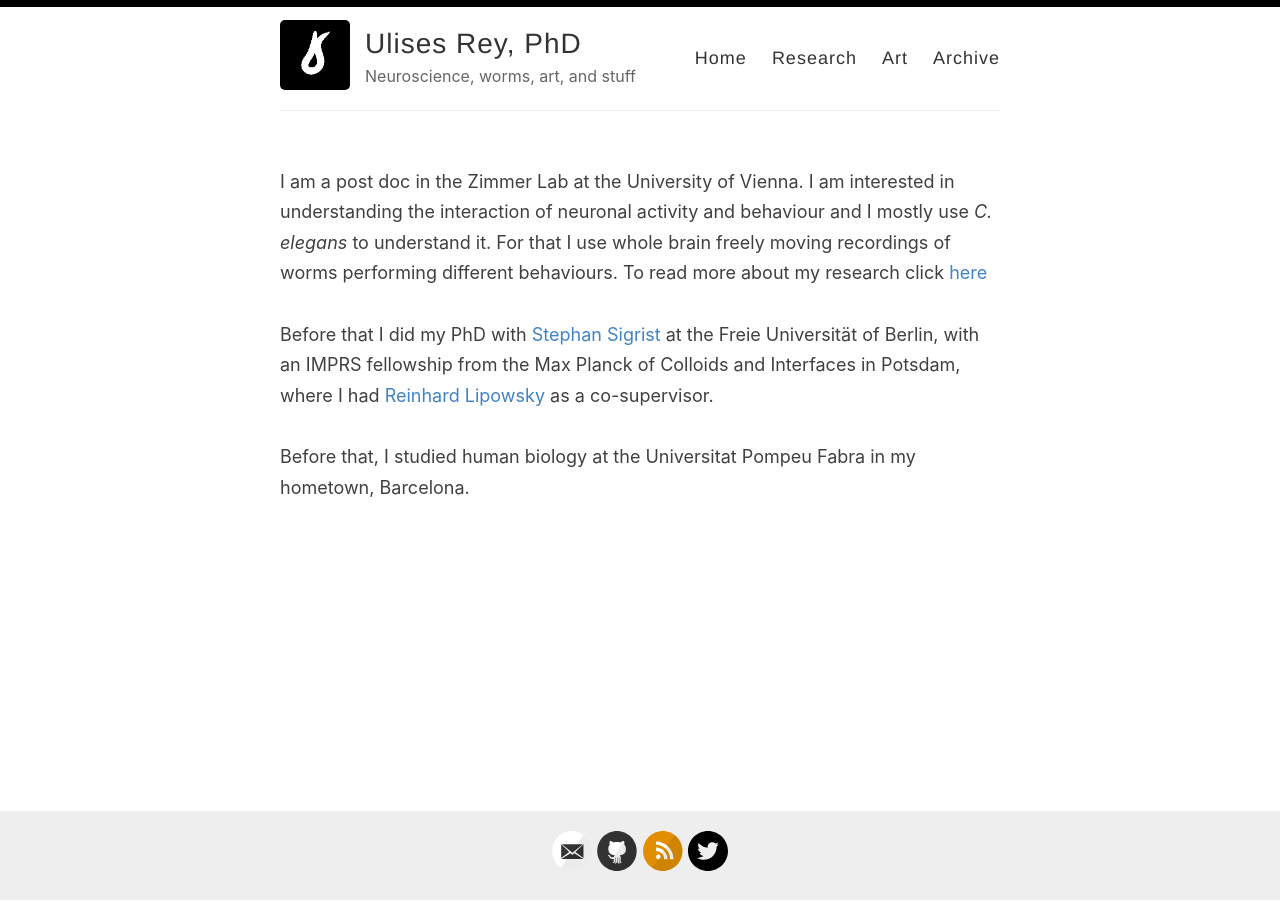
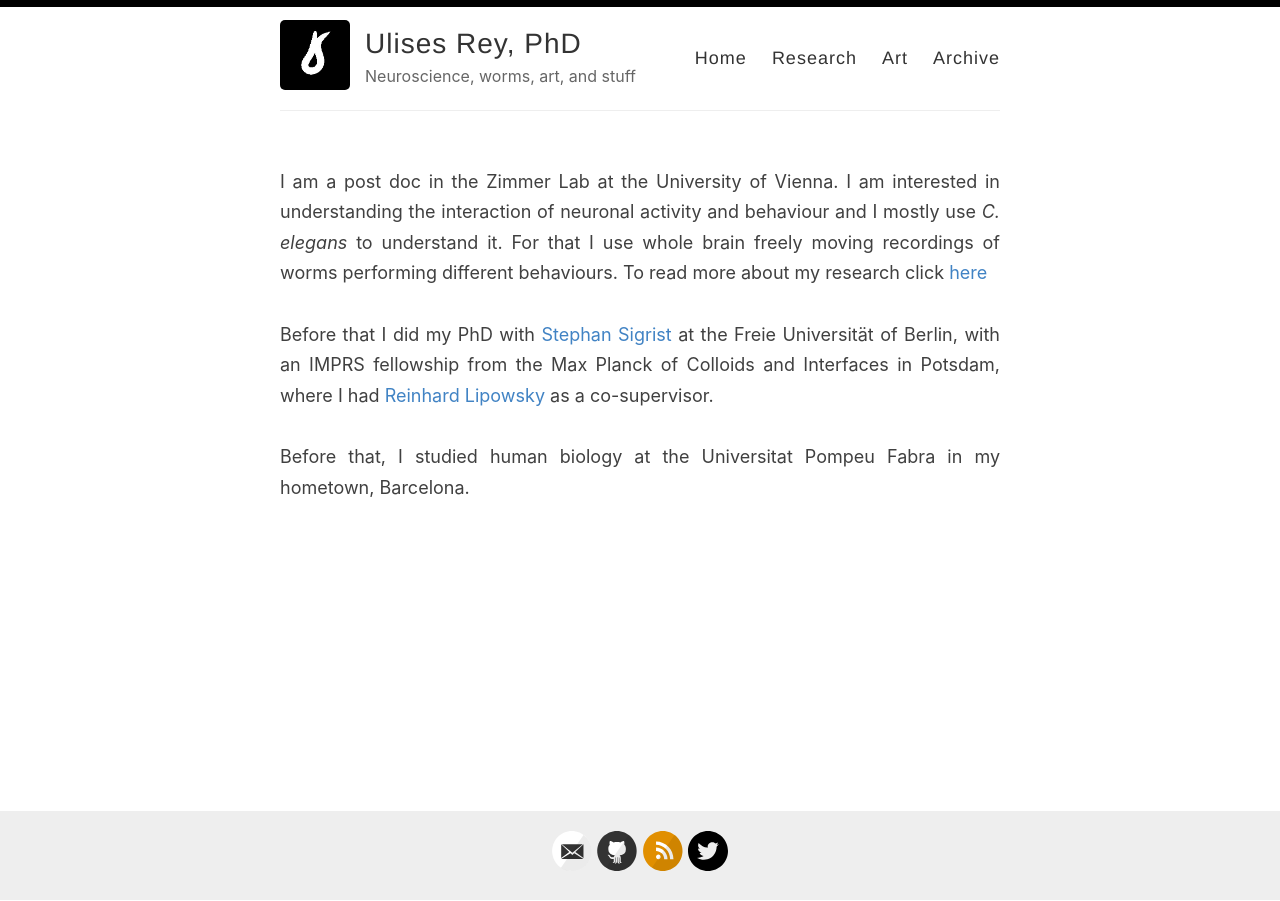
Before and after one commit to ulisesrey/ulisesrey.github.io, a Jekyll site: the page built from index.html, in a window 1280 px wide. Built offline with Jekyll 4.4.1, drawn with Linux system fonts in a browser that asks for light colours; the list of posts is cut into pages by our own code.

Commit message:
justify test

```diff
--- a/index.html
+++ b/index.html
@@ -3,7 +3,7 @@ layout: default
 ---
 <article class="page">
 
-  <div class="entry">
+  <div class="entry", align="justify">
 <br>
     I am a post doc in the Zimmer Lab at the University of Vienna.
 I am interested in understanding the interaction of neuronal activity and behaviour and I mostly use <i>C. elegans</i> to understand it.
```
